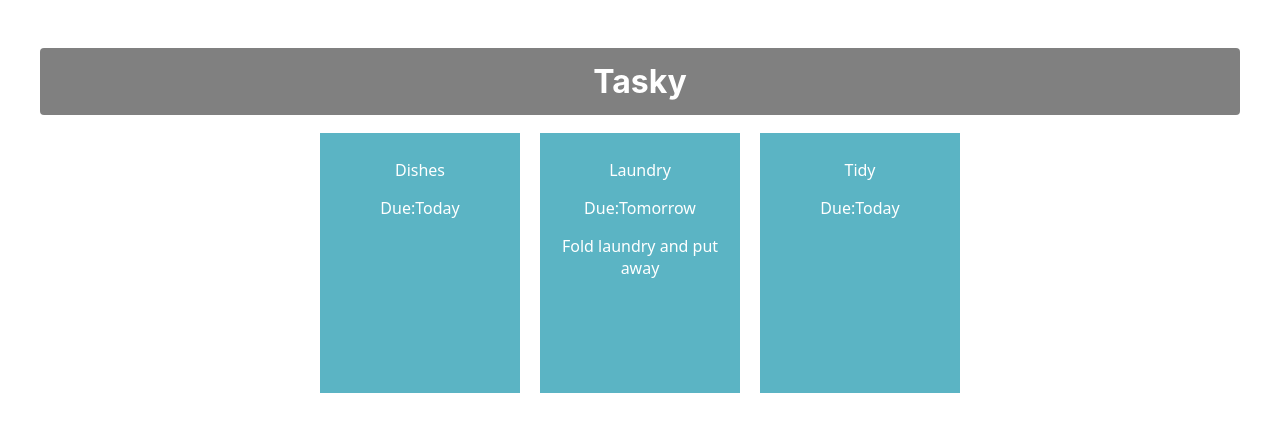
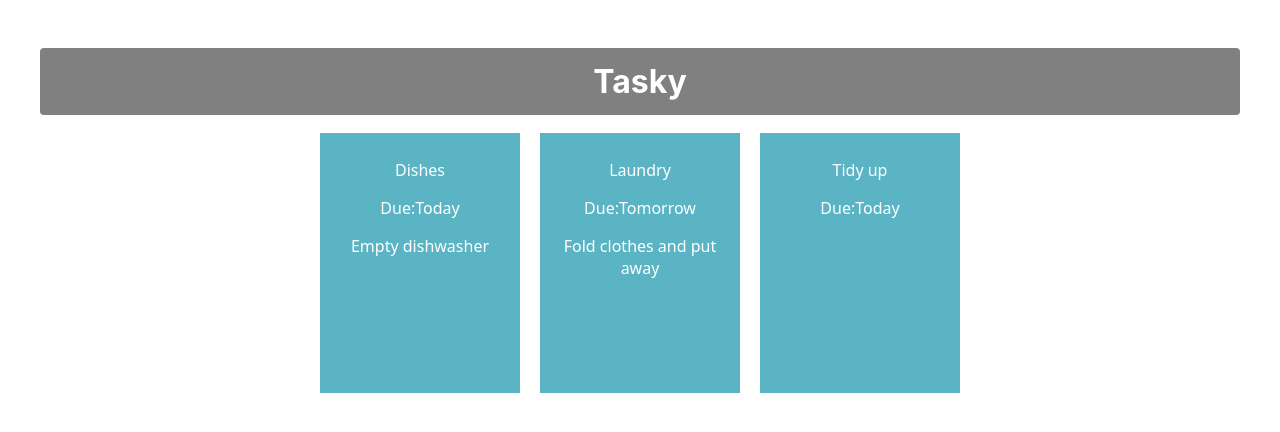
Before and after one commit to wqy7711/react-basics-labs, a React (Create React App) app in the folder tasky/: page / in a window 1280 px wide. Shown: the top 432 px of the page. Built offline with nearby package versions, Linux system fonts and the light colour scheme.

Commit message:
Added task state

```diff
--- a/tasky/src/App.js
+++ b/tasky/src/App.js
@@ -1,15 +1,21 @@
 import './App.css';
 import Task from './components/Task';
+import React, { useState } from 'react';
 
 function App() {
+  const [ taskState, setTaskState ] = useState({
+    tasks: [
+      { title:"Dishes", description: "Empty dishwasher", deadline: "Today" },
+      { title: "Laundry", description: "Fold clothes and put away", deadline: "Tomorrow" },
+      { title: "Tidy up", deadline: "Today" }
+    ]
+  });
   return (
     <div className="container">
       <h1>Tasky</h1>
-      <Task title="Dishes" deadline="Today" />
-      <Task title="Laundry" deadline="Tomorrow">
-      Fold laundry and put away
-      </Task>
-      <Task title="Tidy" deadline="Today" />
+      <Task title={taskState.tasks[0].title} deadline={taskState.tasks[0].deadline} description={taskState.tasks[0].description} />
+      <Task title={taskState.tasks[1].title} deadline={taskState.tasks[1].deadline} description={taskState.tasks[1].description} />
+      <Task title={taskState.tasks[2].title} deadline={taskState.tasks[2].deadline} description={taskState.tasks[2].description} />
     </div>
   );
 }
--- a/tasky/src/components/Task.js
+++ b/tasky/src/components/Task.js
@@ -6,7 +6,7 @@
         <div className="card">
             <p>{props.title}</p>
             <p>Due:{props.deadline}</p>
-            <p>{props.children}</p>
+            <p>{props.description}</p>
         </div>
     )
 
```
